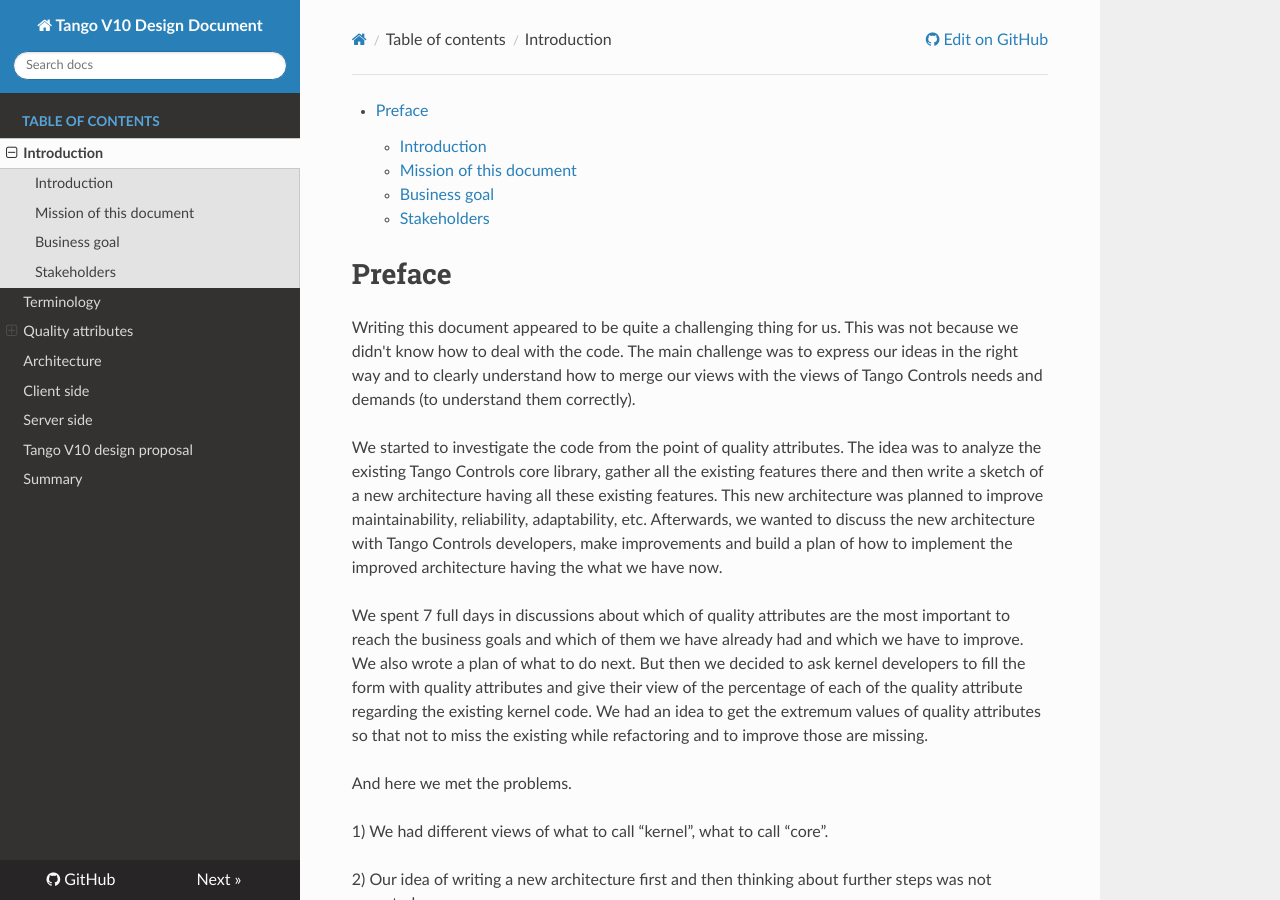
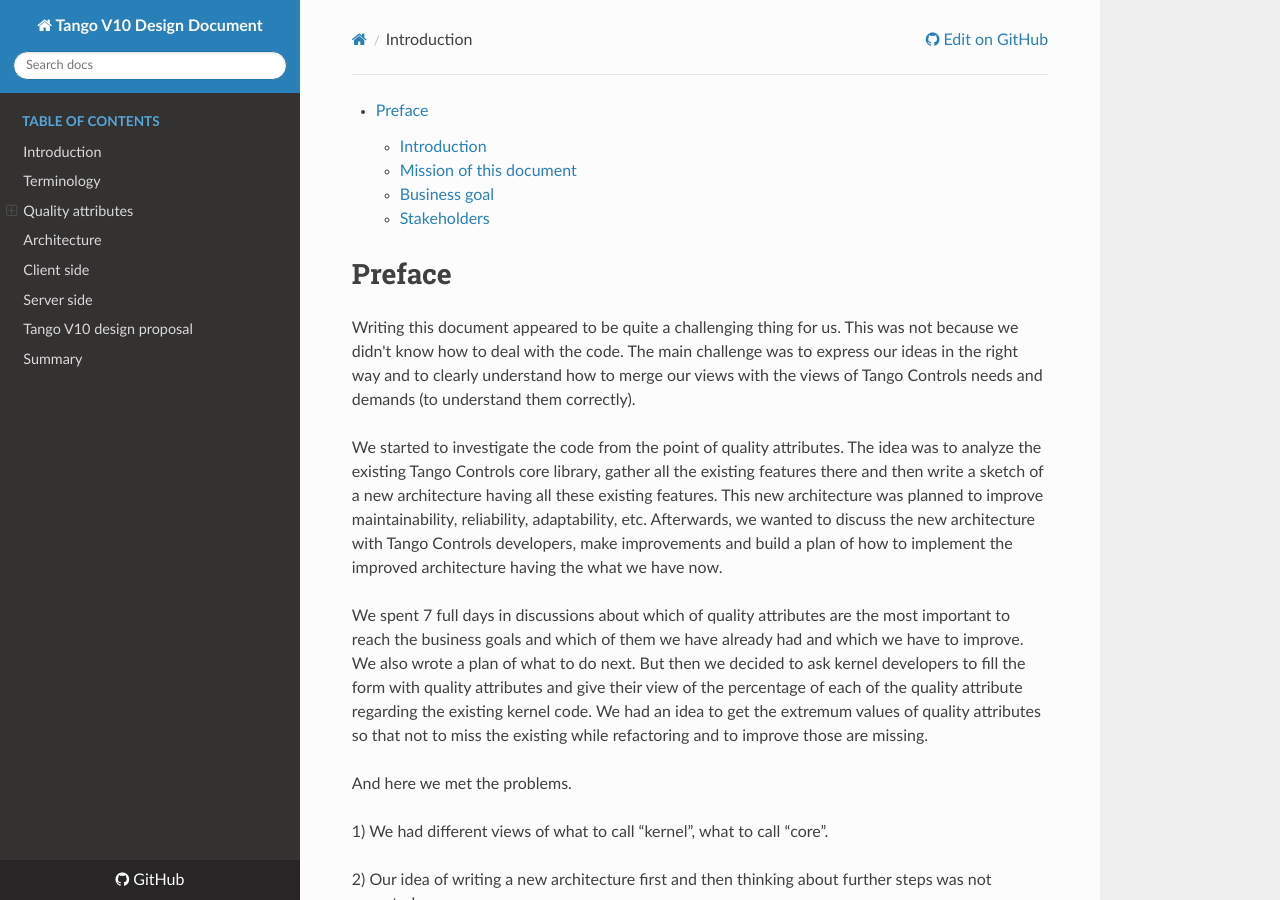
Before and after one commit to Ingvord/tango-v10-design-doc, an MkDocs documentation site: the page built from docs/introduction.md, in a window 1280 px wide and 900 px high. Built offline with MkDocs 1.6.1, drawn with Linux system fonts in a browser that asks for light colours; nearby versions of some CDN libraries; old or Windows-style settings are respelled for this version of MkDocs.

Commit message:
Update mkdocs.yml

```diff
--- a/mkdocs.yml
+++ b/mkdocs.yml
@@ -2,7 +2,7 @@ site_name: Tango V10 Design Document
 repo_url: https://github.com/ingvord/tango-v10-design-doc
 pages:
 - Table of contents:
-  - Introduction: introduction.md
+  - Introduction: index.md
   - Terminology: terminology.md
   - Quality attributes:
     - Overview: quality_attributes.md
```
